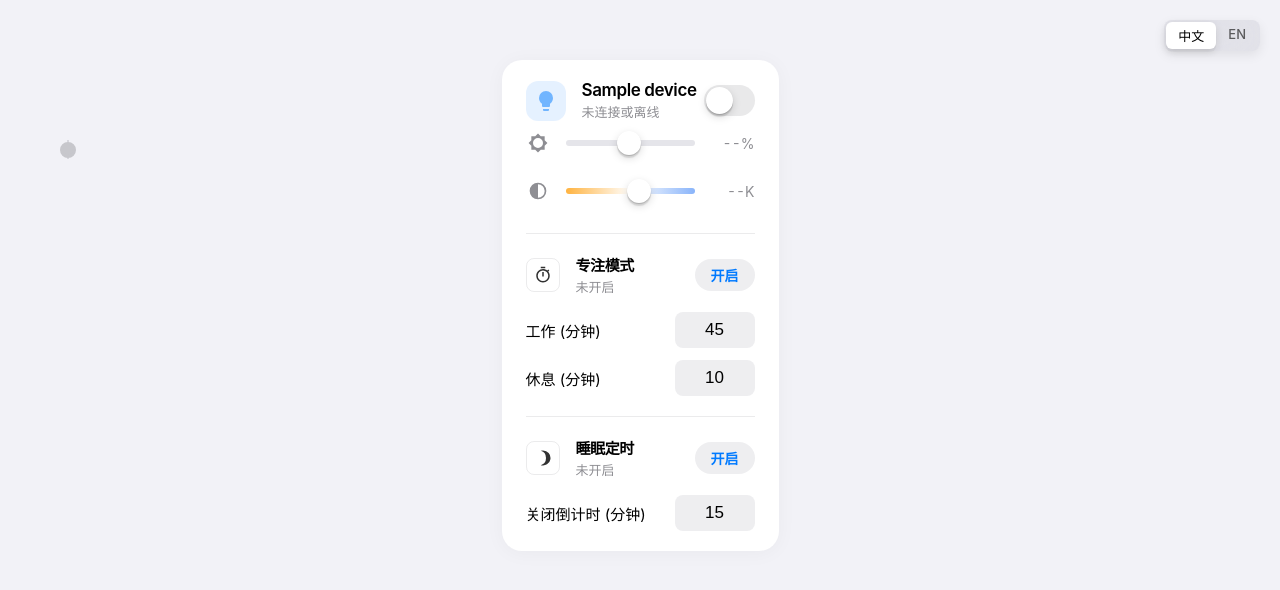
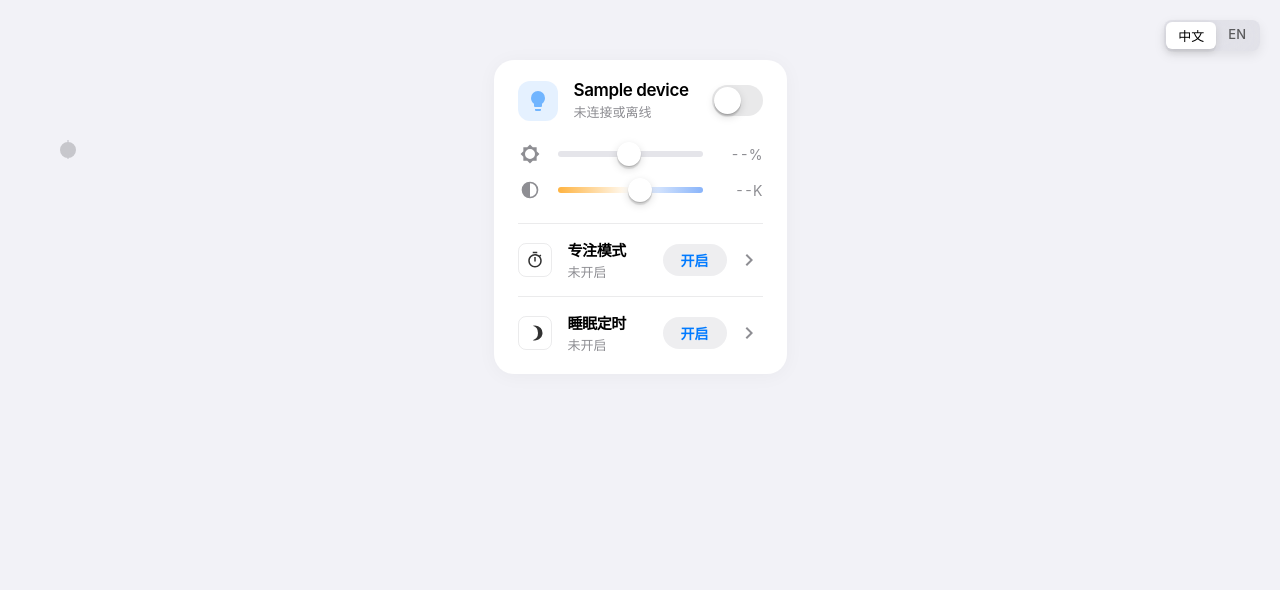
Before and after one commit to chenx2code/yeelux, a Flask app: template web_app/templates/index.html in a window 1280 px wide. Shown: the top 590 px of the page. Run offline with Flask 3, Linux system fonts and the light colour scheme; the template is opened without the code that fills it: most values are stand-ins (such as "Sample title", 1, 10 or a date in 2020); data that the repository does not hold is empty; parts of the project's set-up code (start-up, migrations or seed data) failed here and were passed over.

Commit message:
style: refine focus mode UI and slider layout

```diff
--- a/web_app/app.py
+++ b/web_app/app.py
@@ -125,7 +125,10 @@ def handle_focus(device_id):
         if data.get('action') == 'start':
             work_mins = int(data.get('work_mins', 45))
             rest_mins = int(data.get('rest_mins', 10))
-            scheduler.start_focus(work_mins, rest_mins)
+            rest_action = data.get('rest_action', 'dim')
+            rest_brightness = int(data.get('rest_brightness', 5))
+            rest_color_temp = int(data.get('rest_color_temp', 2700))
+            scheduler.start_focus(work_mins, rest_mins, rest_action, rest_brightness, rest_color_temp)
         elif data.get('action') == 'stop':
             scheduler.stop_focus()
         return jsonify({'success': True})
--- a/web_app/static/script.js
+++ b/web_app/static/script.js
@@ -18,8 +18,13 @@ const translations = {
         rest_mins: "Rest (mins)",
         timer_mins: "Timer (mins)",
         turns_off_in: "Turns off in {time}",
-        working: "💪 Working",
-        resting: "☕ Resting"
+        working: "Working",
+        resting: "Resting",
+        rest_light: "Rest Light",
+        dim: "Dim",
+        turn_off: "Off",
+        rest_brightness: "Brightness",
+        rest_color_temp: "Color Temp"
     },
     zh: {
         connecting: "正在连接...",
@@ -35,8 +40,13 @@ const translations = {
         rest_mins: "休息 (分钟)",
         timer_mins: "关闭倒计时 (分钟)",
         turns_off_in: "将在 {time} 后关闭",
-        working: "💪 工作中",
-        resting: "☕ 休息中"
+        working: "工作中",
+        resting: "休息中",
+        rest_light: "休息灯光",
+        dim: "调暗",
+        turn_off: "关灯",
+        rest_brightness: "亮度",
+        rest_color_temp: "色温"
     }
 };
 
@@ -281,6 +291,40 @@ deviceGroups.forEach(group => {
     const focusWorkInput = group.querySelector('.focus-work-input');
     const focusRestInput = group.querySelector('.focus-rest-input');
     const focusStatus = group.querySelector('.focus-status');
+    const restOptions = group.querySelectorAll('.rest-option');
+    const restDimOptions = group.querySelector('.rest-dim-options');
+    const focusBrightnessInput = group.querySelector('.focus-brightness-input');
+    const focusCtInput = group.querySelector('.focus-ct-input');
+    const focusBrightnessVal = group.querySelector('.focus-brightness-val');
+    const focusCtVal = group.querySelector('.focus-ct-val');
+
+    if (focusBrightnessInput && focusBrightnessVal) {
+        focusBrightnessInput.addEventListener('input', (e) => {
+            focusBrightnessVal.textContent = e.target.value + '%';
+        });
+    }
+
+    if (focusCtInput && focusCtVal) {
+        focusCtInput.addEventListener('input', (e) => {
+            focusCtVal.textContent = e.target.value + 'K';
+        });
+    }
+
+    let currentRestAction = 'dim';
+
+    restOptions.forEach(opt => {
+        opt.addEventListener('click', (e) => {
+            if (focusWorkInput.disabled) return; // Prevent changing while running
+            restOptions.forEach(o => o.classList.remove('active'));
+            opt.classList.add('active');
+            currentRestAction = opt.getAttribute('data-action');
+            if (currentRestAction === 'off') {
+                restDimOptions.classList.add('hidden');
+            } else {
+                restDimOptions.classList.remove('hidden');
+            }
+        });
+    });
     focusToggleBtn.addEventListener('click', () => {
         const isStarting = !focusToggleBtn.classList.contains('stop-btn');
         let workMins = parseInt(focusWorkInput.value) || 45;
@@ -294,6 +338,10 @@ deviceGroups.forEach(group => {
             focusStatus.style.color = 'var(--accent-color)';
             focusWorkInput.disabled = true;
             focusRestInput.disabled = true;
+            focusBrightnessInput.disabled = true;
+            focusCtInput.disabled = true;
+            const configPanel = group.querySelector('.focus-config');
+            if (configPanel) configPanel.classList.add('disabled-panel');
         } else {
             focusToggleBtn.textContent = translations[currentLang].start;
             focusToggleBtn.classList.remove('stop-btn');
@@ -301,18 +349,37 @@ deviceGroups.forEach(group => {
             focusStatus.style.color = 'var(--text-secondary)';
             focusWorkInput.disabled = false;
             focusRestInput.disabled = false;
+            focusBrightnessInput.disabled = false;
+            focusCtInput.disabled = false;
+            const configPanel = group.querySelector('.focus-config');
+            if (configPanel) configPanel.classList.remove('disabled-panel');
         }
 
         const body = { action: isStarting ? 'start' : 'stop' };
         if (isStarting) {
             body.work_mins = workMins;
             body.rest_mins = restMins;
+            body.rest_action = currentRestAction;
+            body.rest_brightness = parseInt(focusBrightnessInput.value) || 5;
+            body.rest_color_temp = parseInt(focusCtInput.value) || 2700;
         }
         fetch(`/api/focus/${deviceId}`, {
             method: 'POST',
             headers: { 'Content-Type': 'application/json' },
             body: JSON.stringify(body)
         }).then(() => fetchAutomations());
+    });
+
+    // Settings Toggle Bindings
+    const settingsBtns = group.querySelectorAll('.settings-toggle-btn');
+    settingsBtns.forEach(btn => {
+        btn.addEventListener('click', () => {
+            btn.classList.toggle('active');
+            const content = btn.closest('.automation-section').querySelector('.hidden-content');
+            if (content) {
+                content.classList.toggle('expanded');
+            }
+        });
     });
 });
 
@@ -347,6 +414,8 @@ async function fetchAutomations() {
                 timerToggleBtn.textContent = translations[currentLang].cancel;
                 timerToggleBtn.classList.add('stop-btn');
                 timerInput.disabled = true;
+                const configPanel = group.querySelector('.timer-config');
+                if (configPanel) configPanel.classList.add('disabled-panel');
             } else {
                 localState[deviceId].timerActive = false;
                 timerStatus.textContent = translations[currentLang].inactive;
@@ -354,6 +423,8 @@ async function fetchAutomations() {
                 timerToggleBtn.textContent = translations[currentLang].start;
                 timerToggleBtn.classList.remove('stop-btn');
                 timerInput.disabled = false;
+                const configPanel = group.querySelector('.timer-config');
+                if (configPanel) configPanel.classList.remove('disabled-panel');
             }
 
             // Fetch Focus
@@ -363,6 +434,8 @@ async function fetchAutomations() {
             const focusToggleBtn = group.querySelector('.focus-toggle-btn');
             const focusWorkInput = group.querySelector('.focus-work-input');
             const focusRestInput = group.querySelector('.focus-rest-input');
+            const focusBrightnessInput = group.querySelector('.focus-brightness-input');
+            const focusCtInput = group.querySelector('.focus-ct-input');
 
             if (fData.active) {
                 localState[deviceId].focusActive = true;
@@ -375,6 +448,10 @@ async function fetchAutomations() {
                 focusToggleBtn.classList.add('stop-btn');
                 focusWorkInput.disabled = true;
                 focusRestInput.disabled = true;
+                focusBrightnessInput.disabled = true;
+                focusCtInput.disabled = true;
+                const configPanel = group.querySelector('.focus-config');
+                if (configPanel) configPanel.classList.add('disabled-panel');
             } else {
                 localState[deviceId].focusActive = false;
                 focusStatus.textContent = translations[currentLang].inactive;
@@ -383,6 +460,10 @@ async function fetchAutomations() {
                 focusToggleBtn.classList.remove('stop-btn');
                 focusWorkInput.disabled = false;
                 focusRestInput.disabled = false;
+                focusBrightnessInput.disabled = false;
+                focusCtInput.disabled = false;
+                const configPanel = group.querySelector('.focus-config');
+                if (configPanel) configPanel.classList.remove('disabled-panel');
             }
         } catch(e) {
             console.error("Failed to fetch automations for", deviceId, e);
--- a/web_app/static/style.css
+++ b/web_app/static/style.css
@@ -12,7 +12,7 @@
 
     --slider-track: #E5E5EA;
     --slider-thumb: #FFFFFF;
-    --slider-thumb-shadow: 0 3px 8px rgba(0,0,0,0.15), 0 1px 1px rgba(0,0,0,0.16), 0 3px 1px rgba(0,0,0,0.1);
+    --slider-thumb-shadow: 0 3px 8px rgba(0, 0, 0, 0.15), 0 1px 1px rgba(0, 0, 0, 0.16), 0 3px 1px rgba(0, 0, 0, 0.1);
 
     --card-radius: 20px;
     --input-bg: rgba(118, 118, 128, 0.12);
@@ -33,7 +33,7 @@
 
         --slider-track: #3A3A3C;
         --slider-thumb: #FFFFFF;
-        --slider-thumb-shadow: 0 3px 8px rgba(0,0,0,0.3);
+        --slider-thumb-shadow: 0 3px 8px rgba(0, 0, 0, 0.3);
 
         --input-bg: rgba(118, 118, 128, 0.24);
     }
@@ -63,19 +63,20 @@ body {
 
 .lang-segmented-control {
     display: flex;
-    background: rgba(118, 118, 128, 0.12); /* Apple's segmented control background */
+    background: rgba(118, 118, 128, 0.12);
+    /* Apple's segmented control background */
     backdrop-filter: blur(20px);
     -webkit-backdrop-filter: blur(20px);
     border-radius: 8px;
     padding: 2px;
     cursor: pointer;
-    box-shadow: 0 4px 12px rgba(0,0,0,0.08);
+    box-shadow: 0 4px 12px rgba(0, 0, 0, 0.08);
 }
 
 @media (prefers-color-scheme: dark) {
     .lang-segmented-control {
         background: rgba(118, 118, 128, 0.24);
-        box-shadow: 0 4px 12px rgba(0,0,0,0.3);
+        box-shadow: 0 4px 12px rgba(0, 0, 0, 0.3);
     }
 }
 
@@ -91,13 +92,13 @@ body {
 
 .lang-option.active {
     background: var(--card-bg);
-    box-shadow: 0 3px 8px rgba(0,0,0,0.12), 0 3px 1px rgba(0,0,0,0.04);
+    box-shadow: 0 3px 8px rgba(0, 0, 0, 0.12), 0 3px 1px rgba(0, 0, 0, 0.04);
     opacity: 1;
 }
 
 @media (prefers-color-scheme: dark) {
     .lang-option.active {
-        box-shadow: 0 3px 8px rgba(0,0,0,0.3);
+        box-shadow: 0 3px 8px rgba(0, 0, 0, 0.3);
     }
 }
 
@@ -113,7 +114,8 @@ body {
     position: fixed;
     left: 40px;
     top: 120px;
-    padding: 20px 40px 20px 20px; /* extra padding to make hover area larger */
+    padding: 20px 40px 20px 20px;
+    /* extra padding to make hover area larger */
     z-index: 100;
 }
 
@@ -130,7 +132,8 @@ body {
     position: absolute;
     top: 0;
     bottom: 0;
-    left: 7px; /* Center of the 14px node */
+    left: 7px;
+    /* Center of the 14px node */
     width: 2px;
     background: rgba(118, 118, 128, 0.2);
 }
@@ -145,7 +148,8 @@ body {
     transition: opacity 0.3s ease;
 }
 
-.toc-item.active, .toc-item:hover {
+.toc-item.active,
+.toc-item:hover {
     opacity: 1;
 }
 
@@ -203,7 +207,7 @@ body {
     border-radius: var(--card-radius);
     padding: 20px 24px;
     margin-bottom: 24px;
-    box-shadow: 0 2px 20px rgba(0,0,0,0.04);
+    box-shadow: 0 2px 20px rgba(0, 0, 0, 0.04);
     transition: transform 0.2s cubic-bezier(0.2, 0.8, 0.2, 1);
 }
 
@@ -211,6 +215,7 @@ body {
     display: flex;
     justify-content: space-between;
     align-items: center;
+    margin-bottom: 15px;
 }
 
 .header-left {
@@ -242,6 +247,7 @@ body {
     opacity: 1;
     fill: #FFB340;
 }
+
 .icon-box.active {
     background-color: rgba(255, 179, 64, 0.15);
 }
@@ -298,42 +304,44 @@ body {
     bottom: 2px;
     background-color: white;
     border-radius: 50%;
-    box-shadow: 0 3px 8px rgba(0,0,0,0.15), 0 1px 1px rgba(0,0,0,0.16), 0 3px 1px rgba(0,0,0,0.1);
+    box-shadow: 0 3px 8px rgba(0, 0, 0, 0.15), 0 1px 1px rgba(0, 0, 0, 0.16), 0 3px 1px rgba(0, 0, 0, 0.1);
     transition: transform 0.3s cubic-bezier(0.2, 0.8, 0.2, 1);
 }
 
-input:checked + .switch-track {
+input:checked+.switch-track {
     background-color: var(--switch-bg-on);
 }
 
-input:checked + .switch-track:before {
+input:checked+.switch-track:before {
     transform: translateX(20px);
 }
 
 .card-divider {
     border: none;
     border-top: 1px solid var(--border-color);
-    margin: 20px 0;
+    margin: 15px 0;
 }
 
 /* Sliders Area */
 .sliders-section {
     display: flex;
     flex-direction: column;
-    gap: 24px;
-    padding: 10px 0;
+    gap: 0;
+    padding: 0;
 }
 
 .slider-row {
     display: flex;
     align-items: center;
     gap: 16px;
+    min-height: 36px;
 }
 
 .slider-icon {
     width: 24px;
     display: flex;
     justify-content: center;
+    align-items: center;
 }
 
 .slider-icon svg {
@@ -354,6 +362,9 @@ input:checked + .switch-track:before {
     font-size: 14px;
     color: var(--text-secondary);
     font-variant-numeric: tabular-nums;
+    display: flex;
+    align-items: center;
+    justify-content: flex-end;
 }
 
 /* iOS Style Range Slider */
@@ -388,7 +399,8 @@ input:checked + .switch-track:before {
     background: var(--slider-thumb);
     box-shadow: var(--slider-thumb-shadow);
     cursor: pointer;
-    margin-top: -9px; /* (6 - 24) / 2 = -9 */
+    margin-top: -9px;
+    /* (6 - 24) / 2 = -9 */
 }
 
 .apple-slider::-moz-range-track {
@@ -424,6 +436,7 @@ input:checked + .switch-track:before {
     background-color: transparent;
     border: 1px solid var(--border-color);
 }
+
 .automation-header .icon-box svg {
     fill: var(--text-primary);
     opacity: 0.8;
@@ -432,13 +445,20 @@ input:checked + .switch-track:before {
 .automation-content {
     display: flex;
     flex-direction: column;
-    gap: 12px;
+    padding-left: 16px;
 }
 
 .input-row {
     display: flex;
     justify-content: space-between;
     align-items: center;
+    min-height: 38px;
+    border-bottom: 1px solid rgba(118, 118, 128, 0.15);
+}
+
+.input-row:last-child,
+.input-row:has(+ .hidden) {
+    border-bottom: none;
 }
 
 .input-row label {
@@ -446,23 +466,25 @@ input:checked + .switch-track:before {
 }
 
 .apple-input {
-    width: 80px;
-    background-color: var(--input-bg);
+    width: 52px;
+    background-color: rgba(118, 118, 128, 0.12);
     border: none;
-    border-radius: 8px;
+    border-radius: 6px;
     color: var(--text-primary);
-    font-size: 17px;
+    font-size: 15px;
     text-align: center;
-    padding: 8px 0;
+    padding: 4px 0;
     outline: none;
     font-variant-numeric: tabular-nums;
     -moz-appearance: textfield;
 }
+
 .apple-input::-webkit-outer-spin-button,
 .apple-input::-webkit-inner-spin-button {
     -webkit-appearance: none;
     margin: 0;
 }
+
 .apple-input:disabled {
     opacity: 0.5;
 }
@@ -472,11 +494,14 @@ input:checked + .switch-track:before {
     color: var(--accent-color);
     border: none;
     border-radius: 16px;
-    padding: 6px 16px;
+    padding: 6px 0;
     font-size: 14px;
     font-weight: 600;
     cursor: pointer;
     transition: all 0.2s;
+    width: 64px;
+    box-sizing: border-box;
+    text-align: center;
 }
 
 .apple-btn:hover {
@@ -491,3 +516,114 @@ input:checked + .switch-track:before {
 .apple-btn.stop-btn:hover {
     background-color: rgba(255, 59, 48, 0.15);
 }
+
+/* Rest Mode Segmented Control */
+.rest-mode-segmented {
+    display: flex;
+    background: rgba(118, 118, 128, 0.12);
+    border-radius: 8px;
+    padding: 2px;
+    cursor: pointer;
+}
+
+@media (prefers-color-scheme: dark) {
+    .rest-mode-segmented {
+        background: rgba(118, 118, 128, 0.24);
+    }
+}
+
+.rest-option {
+    padding: 4px 16px;
+    font-size: 14px;
+    font-weight: 500;
+    color: var(--text-primary);
+    border-radius: 6px;
+    transition: background 0.2s, box-shadow 0.2s;
+    opacity: 0.6;
+}
+
+.rest-option.active {
+    background: var(--card-bg);
+    box-shadow: 0 3px 8px rgba(0, 0, 0, 0.12), 0 3px 1px rgba(0, 0, 0, 0.04);
+    opacity: 1;
+}
+
+@media (prefers-color-scheme: dark) {
+    .rest-option.active {
+        box-shadow: 0 3px 8px rgba(0, 0, 0, 0.3);
+    }
+}
+
+.rest-dim-options {
+    display: flex;
+    flex-direction: column;
+    gap: 0;
+    transition: max-height 0.3s cubic-bezier(0.4, 0, 0.2, 1), opacity 0.3s ease, margin-top 0.3s ease;
+    max-height: 200px;
+    opacity: 1;
+    overflow: hidden;
+    padding: 0;
+}
+
+.rest-dim-options.hidden {
+    max-height: 0;
+    opacity: 0;
+    margin-top: -12px;
+}
+
+/* Settings Toggle Button */
+.icon-btn {
+    background-color: transparent;
+    border: none;
+    border-radius: 50%;
+    width: 28px;
+    height: 28px;
+    display: flex;
+    justify-content: center;
+    align-items: center;
+    cursor: pointer;
+    transition: transform 0.2s;
+    padding: 0;
+}
+
+.icon-btn svg {
+    fill: var(--text-secondary);
+    width: 24px;
+    height: 24px;
+    transition: transform 0.3s cubic-bezier(0.4, 0, 0.2, 1);
+}
+
+.icon-btn.active svg {
+    transform: rotate(90deg);
+}
+
+/* Hidden Automation Content */
+.hidden-content {
+    max-height: 0;
+    opacity: 0;
+    overflow: hidden;
+    margin-top: -16px;
+    /* pull it up to hide the gap */
+    transition: max-height 0.3s cubic-bezier(0.4, 0, 0.2, 1), opacity 0.3s ease, margin-top 0.3s ease;
+}
+
+.hidden-content.expanded {
+    max-height: 400px;
+    opacity: 1;
+    margin-top: -6px;
+    padding-bottom: 0;
+    margin-bottom: 0;
+}
+
+/* Disabled Panel State (when running) */
+.disabled-panel {
+    opacity: 0.5;
+    pointer-events: none;
+    filter: grayscale(100%);
+    transition: all 0.3s ease;
+}
+
+.disabled-panel .rest-option.active {
+    box-shadow: none;
+    background: rgba(118, 118, 128, 0.15);
+}
--- a/web_app/templates/index.html
+++ b/web_app/templates/index.html
@@ -107,11 +107,15 @@
                             <div class="entity-state focus-status" data-i18n="inactive">Inactive</div>
                         </div>
                     </div>
-                    <div class="header-right">
+                    <div class="header-right" style="display: flex; gap: 8px; align-items: center;">
                         <button class="apple-btn start-btn focus-toggle-btn" data-i18n="start">Start</button>
+                        <button class="icon-btn settings-toggle-btn" title="Settings">
+                            <!-- MDI Chevron Right -->
+                            <svg viewBox="0 0 24 24"><path d="M8.59,16.58L13.17,12L8.59,7.41L10,6L16,12L10,18L8.59,16.58Z" /></svg>
+                        </button>
                     </div>
                 </div>
-                <div class="automation-content focus-config">
+                <div class="automation-content focus-config hidden-content">
                     <div class="input-row">
                         <label data-i18n="work_mins">Work (mins)</label>
                         <input type="number" class="focus-work-input apple-input" value="45" min="1" max="120">
@@ -119,6 +123,40 @@
                     <div class="input-row">
                         <label data-i18n="rest_mins">Rest (mins)</label>
                         <input type="number" class="focus-rest-input apple-input" value="10" min="1" max="60">
+                    </div>
+                    <div class="input-row">
+                        <label data-i18n="rest_light">Rest Light</label>
+                        <div class="rest-mode-segmented">
+                            <div class="rest-option active" data-action="dim" data-i18n="dim">Dim</div>
+                            <div class="rest-option" data-action="off" data-i18n="turn_off">Off</div>
+                        </div>
+                    </div>
+                    <div class="rest-dim-options">
+                        <div class="slider-row" style="margin-top: 4px;">
+                            <div class="slider-icon" style="opacity: 0.6;">
+                                <!-- MDI Brightness Icon -->
+                                <svg viewBox="0 0 24 24">
+                                    <path d="M12,18A6,6 0 0,1 6,12A6,6 0 0,1 12,6A6,6 0 0,1 18,12A6,6 0 0,1 12,18M20,15.31L23.31,12L20,8.69V4H15.31L12,0.69L8.69,4H4V8.69L0.69,12L4,15.31V20H8.69L12,23.31L15.31,20H20V15.31Z" />
+                                </svg>
+                            </div>
+                            <div class="slider-container">
+                                <input type="range" class="focus-brightness-input apple-slider" min="1" max="100" value="5">
+                            </div>
+                            <div class="slider-value focus-brightness-val">5%</div>
+                        </div>
+
+                        <div class="slider-row" style="margin-top: 4px;">
+                            <div class="slider-icon" style="opacity: 0.6;">
+                                <!-- MDI Circle Half Full (Color Temp) Icon -->
+                                <svg viewBox="0 0 24 24">
+                                    <path d="M12 2A10 10 0 0 0 2 12A10 10 0 0 0 12 22A10 10 0 0 0 22 12A10 10 0 0 0 12 2M12 4A8 8 0 0 1 20 12A8 8 0 0 1 12 20V4Z" />
+                                </svg>
+                            </div>
+                            <div class="slider-container">
+                                <input type="range" class="focus-ct-input apple-slider ct-gradient" min="2600" max="5000" value="2700">
+                            </div>
+                            <div class="slider-value focus-ct-val">2700K</div>
+                        </div>
                     </div>
                 </div>
             </div>
@@ -140,11 +178,15 @@
                             <div class="entity-state timer-status" data-i18n="inactive">Inactive</div>
                         </div>
                     </div>
-                    <div class="header-right">
+                    <div class="header-right" style="display: flex; gap: 8px; align-items: center;">
                         <button class="apple-btn start-btn timer-toggle-btn" data-i18n="start">Start</button>
+                        <button class="icon-btn settings-toggle-btn" title="Settings">
+                            <!-- MDI Chevron Right -->
+                            <svg viewBox="0 0 24 24"><path d="M8.59,16.58L13.17,12L8.59,7.41L10,6L16,12L10,18L8.59,16.58Z" /></svg>
+                        </button>
                     </div>
                 </div>
-                <div class="automation-content timer-config">
+                <div class="automation-content timer-config hidden-content">
                     <div class="input-row">
                         <label data-i18n="timer_mins">Timer (mins)</label>
                         <input type="number" class="timer-input apple-input" value="15" min="1" max="120">
```
Also changed, not shown: web_app/scheduler.py (+20 -5 lines).
